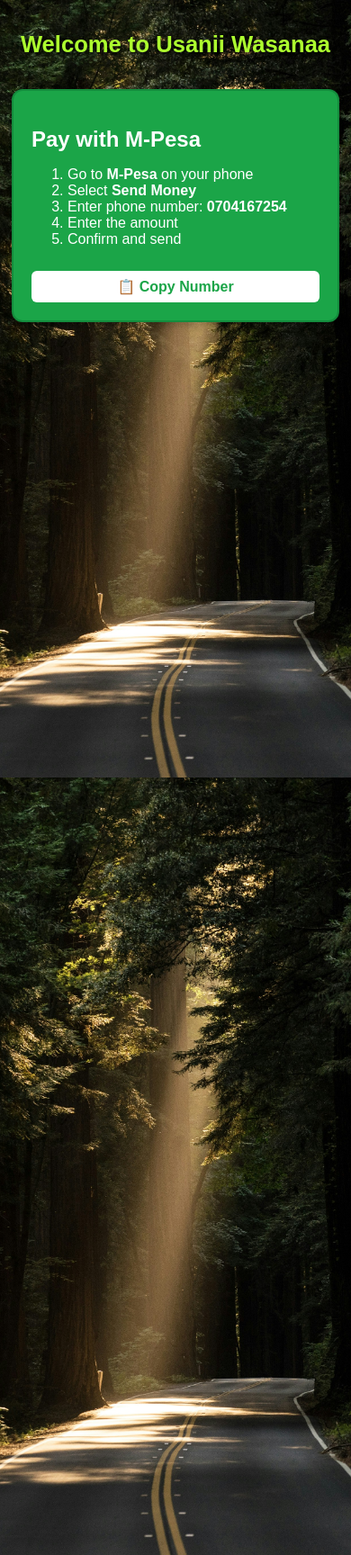
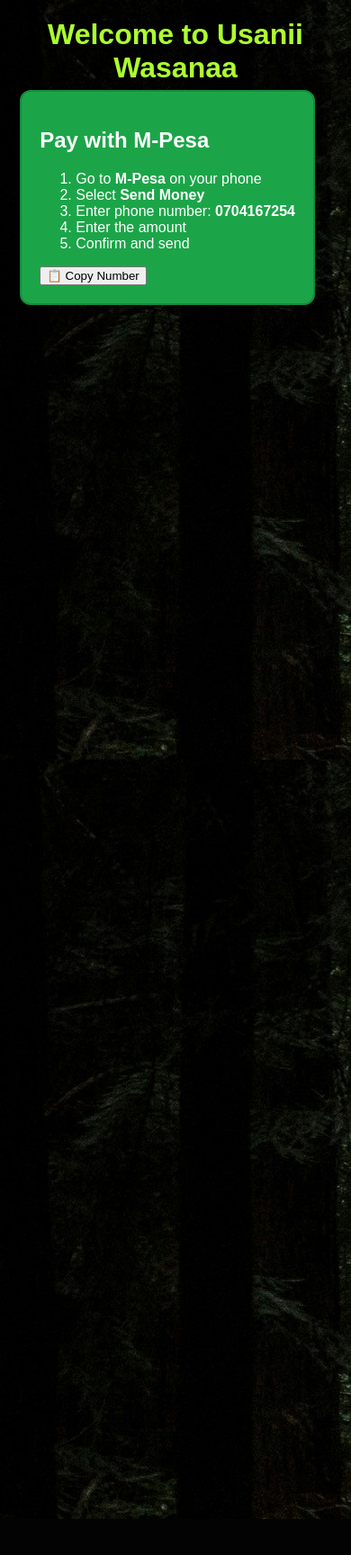
Before and after one commit to jasonwhat78-png/trx, a Flask app: page / in a window 390 px wide. Shown: the whole page at 90% size. After the commit the page ends 1688 px from the top, so only its background shows below. Run offline with Flask 3, Linux system fonts and the light colour scheme.

Commit message:
Update style.css

```diff
--- a/static/style.css
+++ b/static/style.css
@@ -4,15 +4,16 @@
   font-family: Arial, sans-serif;
 }
 
-/* Background styling with clear image only */
+/* Background styling with repeating vertical image */
 .bg {
   min-height: 100vh;
-  background-image: url("/static/frst.jpeg"); /* Using clear image directly */
+  background-image: url("/static/frst.jpeg");
   background-color: #0f3e1e;
-  background-repeat: no-repeat;
-  background-position: center;
-  background-attachment: fixed;
-  background-size: cover;
+
+  background-repeat: repeat-y;        /* Repeat vertically */
+  background-attachment: scroll;      /* Scrolls with content */
+  background-size: auto;              /* Use image's original size */
+
   position: relative;
 
   display: flex;
@@ -43,53 +44,4 @@
 
   color: white;
   text-align: left;
-  max-width: 300px;
-  box-shadow: 0 4px 8px rgba(0, 0, 0, 0.2);
-}
-
-.mpesa-box h2 {
-  color: #ffffff;
-  margin-bottom: 10px;
-}
-
-.mpesa-box button {
-  margin-top: 10px;
-  background: #ffffff;
-  color: #1ba548;
-  border: none;
-  padding: 8px 14px;
-  border-radius: 6px;
-  cursor: pointer;
-  font-size: 14px;
-  font-weight: bold;
-}
-
-.mpesa-box button:hover {
-  background: #f0f0f0;
-}
-
-/* Mobile & Tablet */
-@media (max-width: 1024px) {
-  .bg {
-    background-attachment: scroll;
-    background-position: center top;
-    padding-top: 20px;
-  }
-
-  .welcome-text {
-    font-size: 1.6em;
-    padding: 15px;
-  }
-
-  .mpesa-box {
-    position: static;
-    margin: 20px auto;
-    width: 90%;
-    max-width: 320px;
-  }
-
-  .mpesa-box button {
-    width: 100%;
-    font-size: 16px;
-  }
-}
+  max
```
